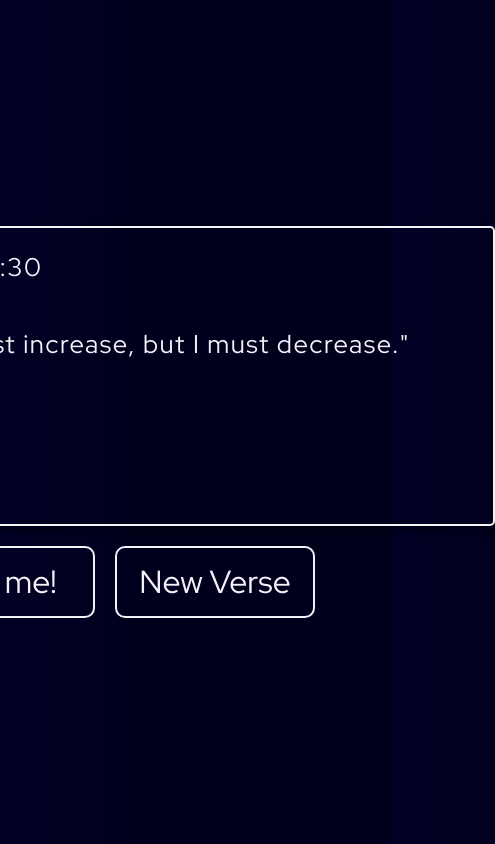
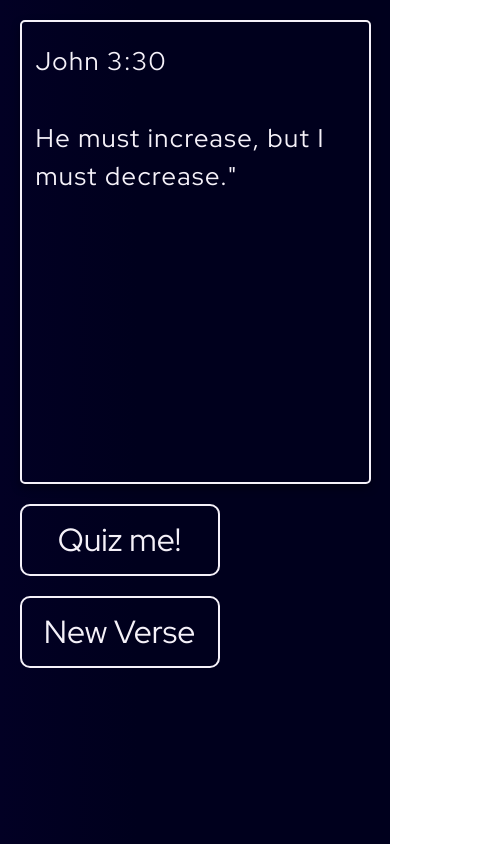
Before and after one commit to nicolastowery/memory-verse-app, a React (Vite) app: page / in a window 390 px wide. Shown: the whole page, 495 px wide, since content can reach past the window. Built offline with nearby package versions, Linux system fonts and the light colour scheme; no server answers; a web font is replaced by a local one.

Commit message:
first implementation of mobile design

```diff
--- a/src/components/Card/Card.module.css
+++ b/src/components/Card/Card.module.css
@@ -64,3 +64,10 @@
     font-size: 80%;
   }
 }
+
+@media (max-width: 640px) {
+  .flip-card {
+    width: 90dvw;
+    height: 55dvh;
+  }
+}
--- a/src/index.css
+++ b/src/index.css
@@ -70,8 +70,12 @@ body {
   align-items: center;
 }
 
-@media (max-width: 750px) {
-  input {
-    height: 30px;
+@media (max-width: 640px) {
+  .app-container {
+    align-items: start;
+  }
+
+  .app {
+    margin: 20px;
   }
 }
```
